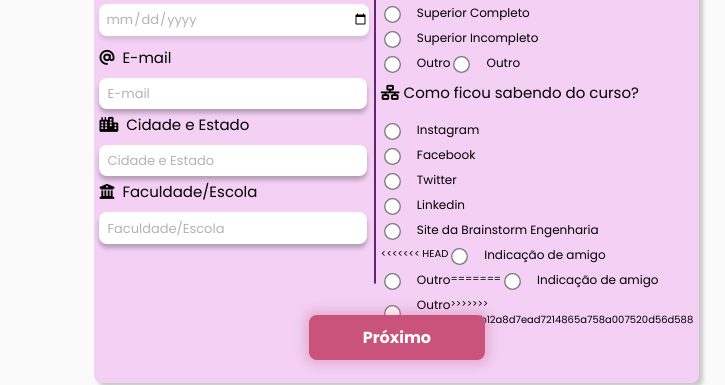
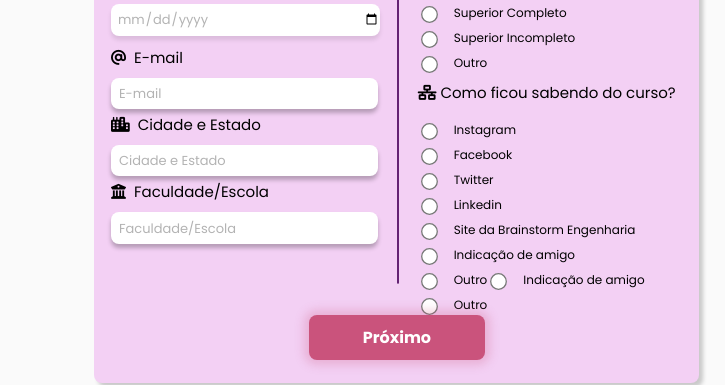
Before and after one commit to italopinto/form-engcompr, a website: page index.html in a window 1280 px wide. Shown: the part 288-673 px from the top of the page, 555-1280 px from the left. Drawn offline with Linux system fonts and the light colour scheme.

Commit message:
Update index.html

```diff
--- a/index.html
+++ b/index.html
@@ -96,8 +96,6 @@
 							<input class = "outro" type="radio" value="Outro" name ="knowing" id = "outro">
 							<label for="outro">Outro</label>
 							<input class = "outroinput" type = "text" ></input>
-								<input type="radio" value="Outro" name="knowing" id="outro">
-								<label for="outro">Outro</label>
 
 							</span>
 						</div>
@@ -126,7 +124,7 @@
 								<label for="BS">Site da Brainstorm Engenharia</label>
 							</span>
 							<span>
-<<<<<<< HEAD
+
 							<input onclick="noOutro0" type="radio" value="Indicação de amigo" name = "radio2" id = "friend">
 							<label for="friend">Indicação de amigo</label>
 							</span>
@@ -134,14 +132,13 @@
 							<input  class = "outro" type="radio" value="Outro" name = "radio2" id = "other">
 							<label for="other">Outro</label>
 							<input hidden class = "outroinput" type = "text" ></input>
-=======
+
 								<input type="radio" value="Indicação de amigo" name="radio2" id="friend">
 								<label for="friend">Indicação de amigo</label>
 							</span>
 							<span>
 								<input type="radio" value="Outro" name="radio2" id="other">
 								<label for="other">Outro</label>
->>>>>>> 8fa4ab12a8d7ead7214865a758a007520d56d588
 							</span>
 						</div>
 					</div>
```
